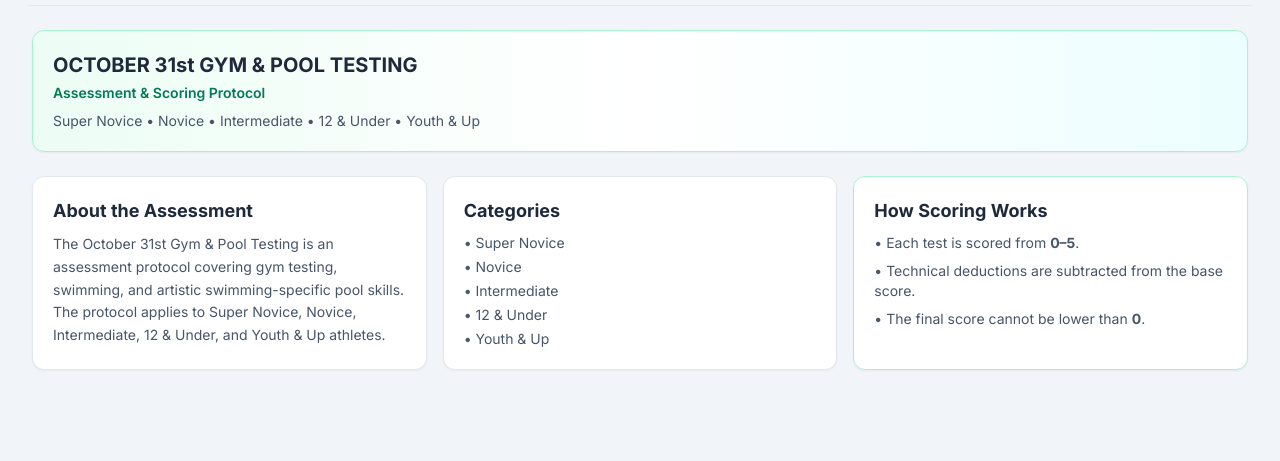
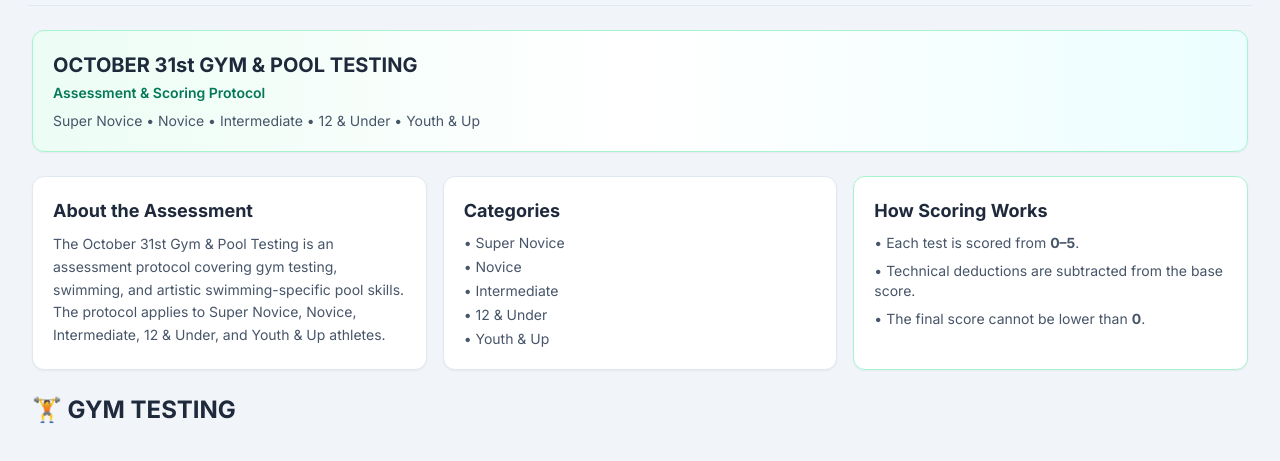
Before and after one commit to TornadoesSynchroResources/tornadoes-artistic-swimming, a website: page index.html in a window 1280 px wide. Both pictures are taken after a click on the button "October 31 Testing". Shown: the part 295-756 px from the top of the page. Drawn offline with nearby package versions, Linux system fonts and the light colour scheme; no server answers.

Commit message:
Update index.html

```diff
--- a/index.html
+++ b/index.html
@@ -979,7 +979,12 @@ body { overflow-x: hidden; }
     </div>
 
 </div>
-</div>
+<div class="mt-8">
+    <h2 class="text-2xl font-bold text-slate-800 mb-4">
+        🏋️ GYM TESTING
+    </h2>
+</div>
+        </div>
         <div class="tab-section hidden space-y-6" id="section-wa-rules">
         <!-- WA-2026-RULE-REVIEW-UPDATE -->
 <div class="bg-gradient-to-r from-amber-50 via-white to-cyan-50 rounded-xl p-5 shadow-sm border border-amber-200">
```
